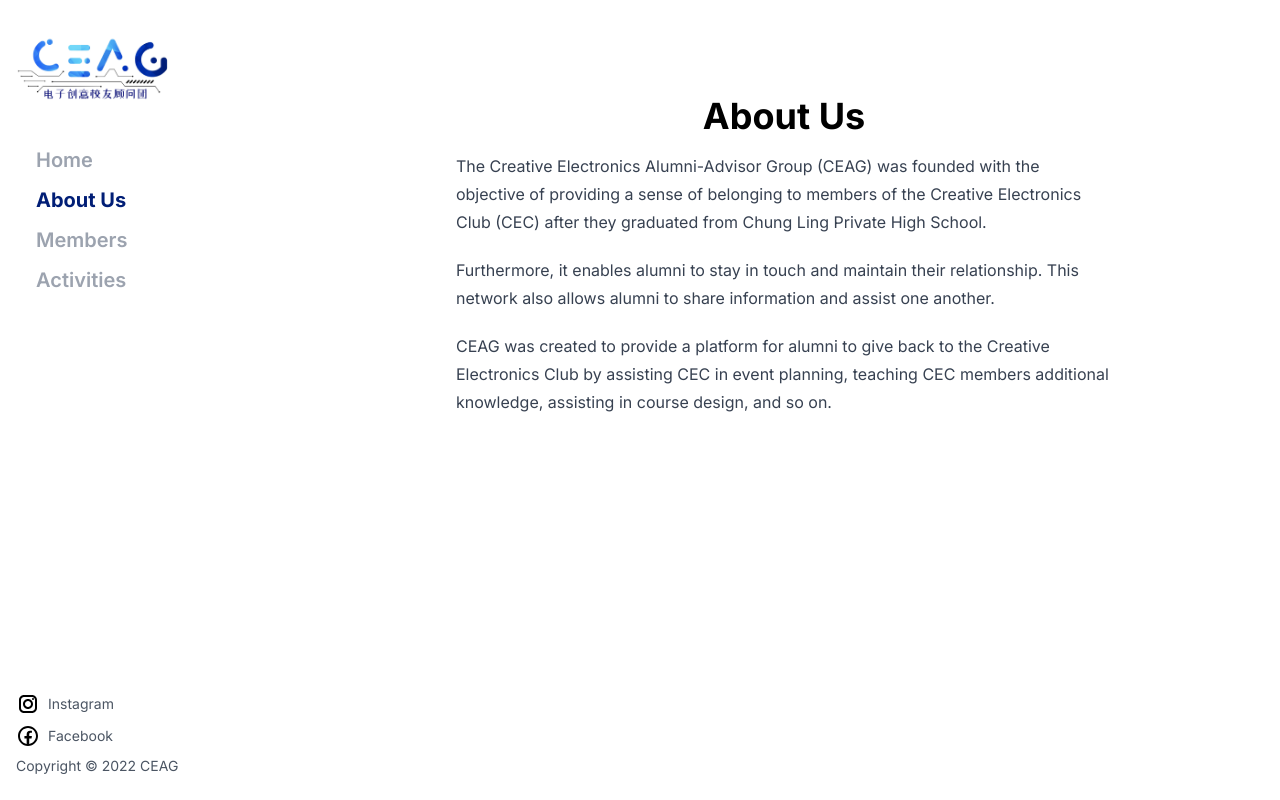
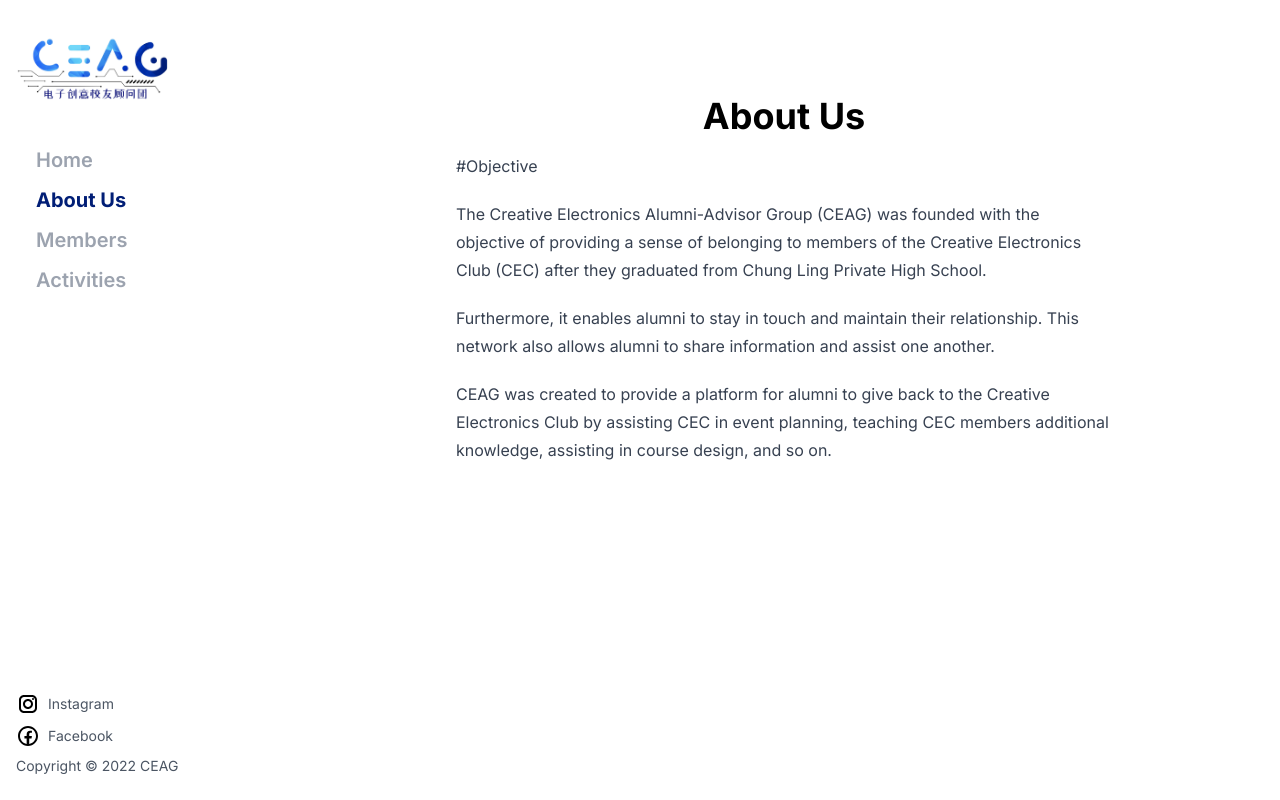
Before and after one commit to ceagGH/ceagGH.github.io, a Next.js app: page /aboutus in a window 1280 px wide. Built offline with nearby package versions, Linux system fonts and the light colour scheme.

Commit message:
Update aboutus.mdx

```diff
--- a/pages/aboutus.mdx
+++ b/pages/aboutus.mdx
@@ -1,4 +1,7 @@
 import Layout from "../components/Layout";
+
+
+#Objective
 
 The Creative Electronics Alumni-Advisor Group (CEAG) was founded with the objective of providing a sense of belonging to members of the Creative Electronics Club (CEC) after they graduated from Chung Ling Private High School.
 
```
